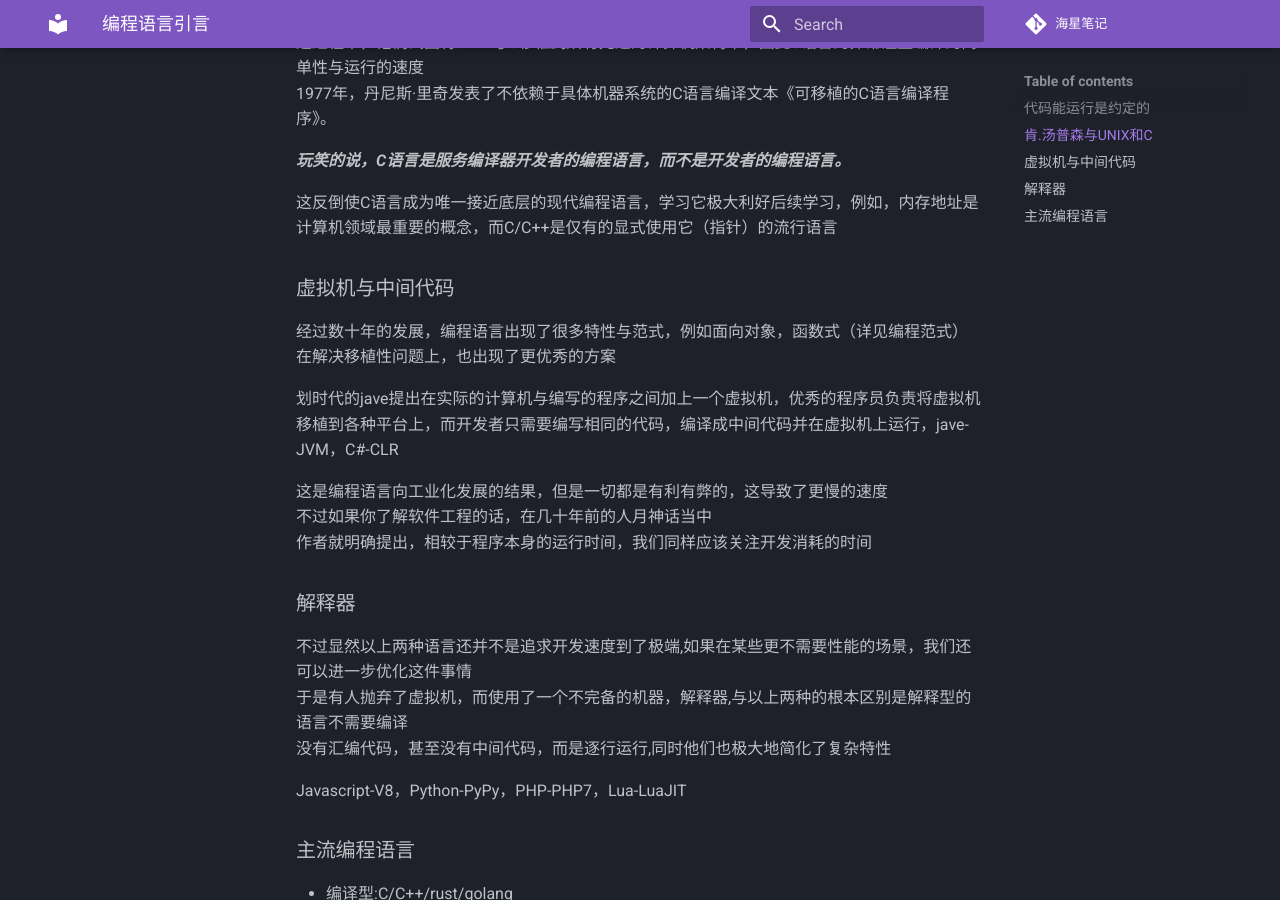
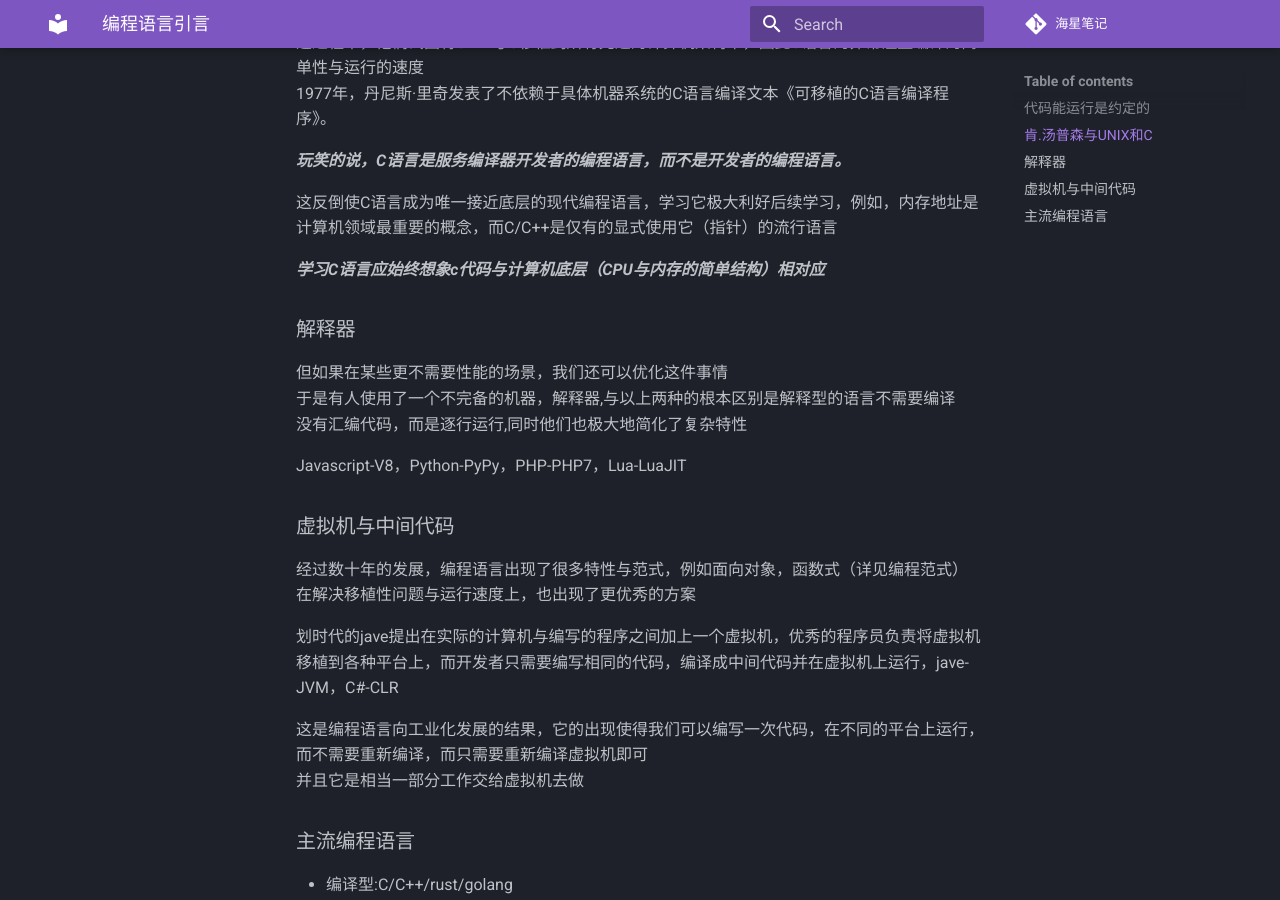
Before and after one commit to hxaxd/hxlog, an MkDocs documentation site: the page built from docs/社团网站/编程语言引言.md, in a window 1280 px wide and 900 px high, scrolled down 1221 px. Built offline with MkDocs 1.6.1 and Material for MkDocs 9.7.7, drawn with Linux system fonts in a browser that asks for light colours; comment, search, counter and statistics services are not loaded; some of the changed text lies outside the part shown.

Commit message:
sdadasdasdsdad
dsadaasdd

```diff
--- a/docs/社团网站/编程语言引言.md
+++ b/docs/社团网站/编程语言引言.md
@@ -18,7 +18,7 @@
 ***这是计算机平台约定好的***
 汇编代码就是机器代码的助记符(不严谨)
 
-可以想象电脑开机时，先将内存0000位置的指令读入到CPU中执行，该指令引导操作系统，再引导你的程序，而其中每个指令发挥功用都是因为约定
+可以想象电脑开机时，先将内存0000位置的指令读入到CPU中执行，该指令引导操作系统，再引导你的程序，而其中每个指令发挥功用都是因为约定z
 
 ### 肯.汤普森与UNIX和C
 
@@ -41,25 +41,27 @@
 
 这反倒使C语言成为唯一接近底层的现代编程语言，学习它极大利好后续学习，例如，内存地址是计算机领域最重要的概念，而C/C++是仅有的显式使用它（指针）的流行语言
 
+***学习C语言应始终想象c代码与计算机底层（CPU与内存的简单结构）相对应***
+
+### 解释器
+
+但如果在某些更不需要性能的场景，我们还可以优化这件事情
+于是有人使用了一个不完备的机器，解释器,与以上两种的根本区别是解释型的语言不需要编译
+没有汇编代码，而是逐行运行,同时他们也极大地简化了复杂特性
+
+Javascript-V8，Python-PyPy，PHP-PHP7，Lua-LuaJIT
+
+
 ### 虚拟机与中间代码
 
 经过数十年的发展，编程语言出现了很多特性与范式，例如面向对象，函数式（详见编程范式）
-在解决移植性问题上，也出现了更优秀的方案
+在解决移植性问题与运行速度上，也出现了更优秀的方案
 
 划时代的jave提出在实际的计算机与编写的程序之间加上一个虚拟机，优秀的程序员负责将虚拟机移植到各种平台上，而开发者只需要编写相同的代码，编译成中间代码并在虚拟机上运行，jave-JVM，C#-CLR
 
+这是编程语言向工业化发展的结果，它的出现使得我们可以编写一次代码，在不同的平台上运行，而不需要重新编译，而只需要重新编译虚拟机即可
+并且它是相当一部分工作交给虚拟机去做
 
-这是编程语言向工业化发展的结果，但是一切都是有利有弊的，这导致了更慢的速度
-不过如果你了解软件工程的话，在几十年前的人月神话当中
-作者就明确提出，相较于程序本身的运行时间，我们同样应该关注开发消耗的时间
-
-### 解释器
-
-不过显然以上两种语言还并不是追求开发速度到了极端,如果在某些更不需要性能的场景，我们还可以进一步优化这件事情
-于是有人抛弃了虚拟机，而使用了一个不完备的机器，解释器,与以上两种的根本区别是解释型的语言不需要编译
-没有汇编代码，甚至没有中间代码，而是逐行运行,同时他们也极大地简化了复杂特性
-
-Javascript-V8，Python-PyPy，PHP-PHP7，Lua-LuaJIT
 
 ### 主流编程语言
 
```
